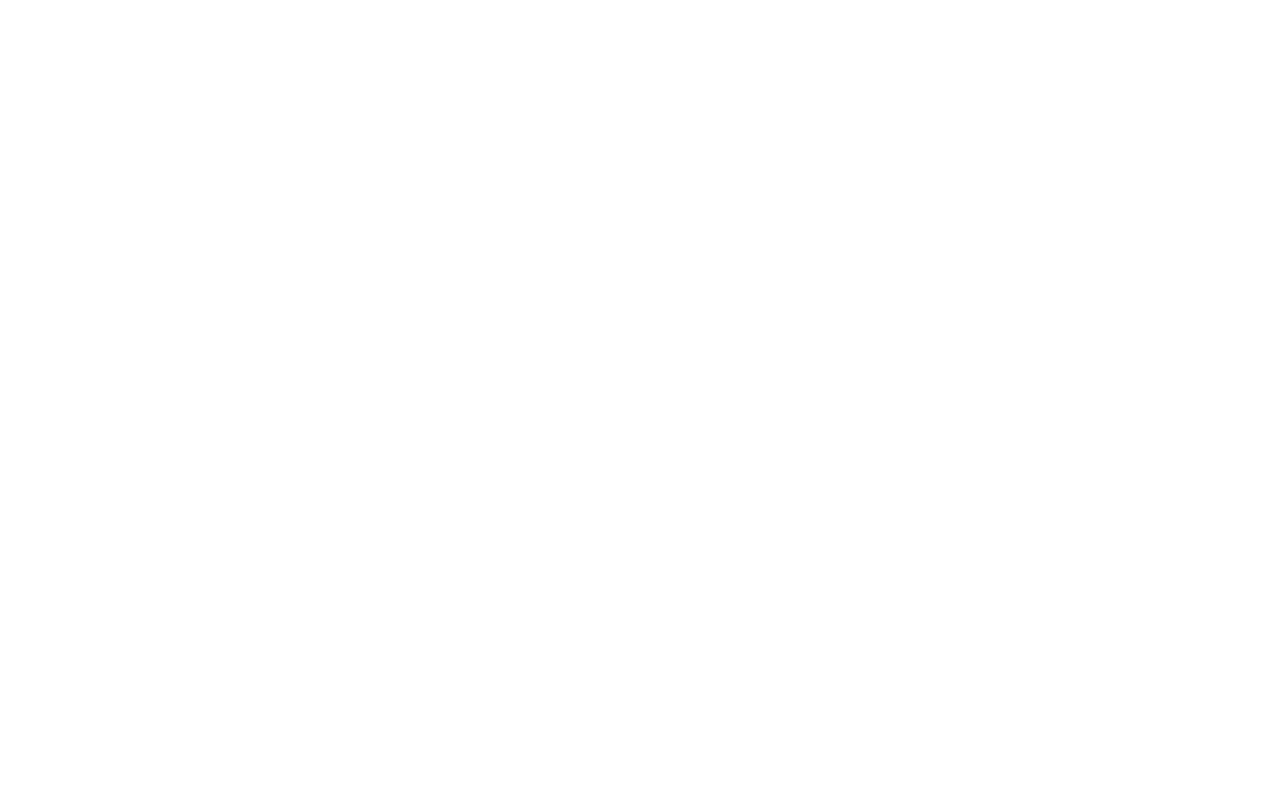
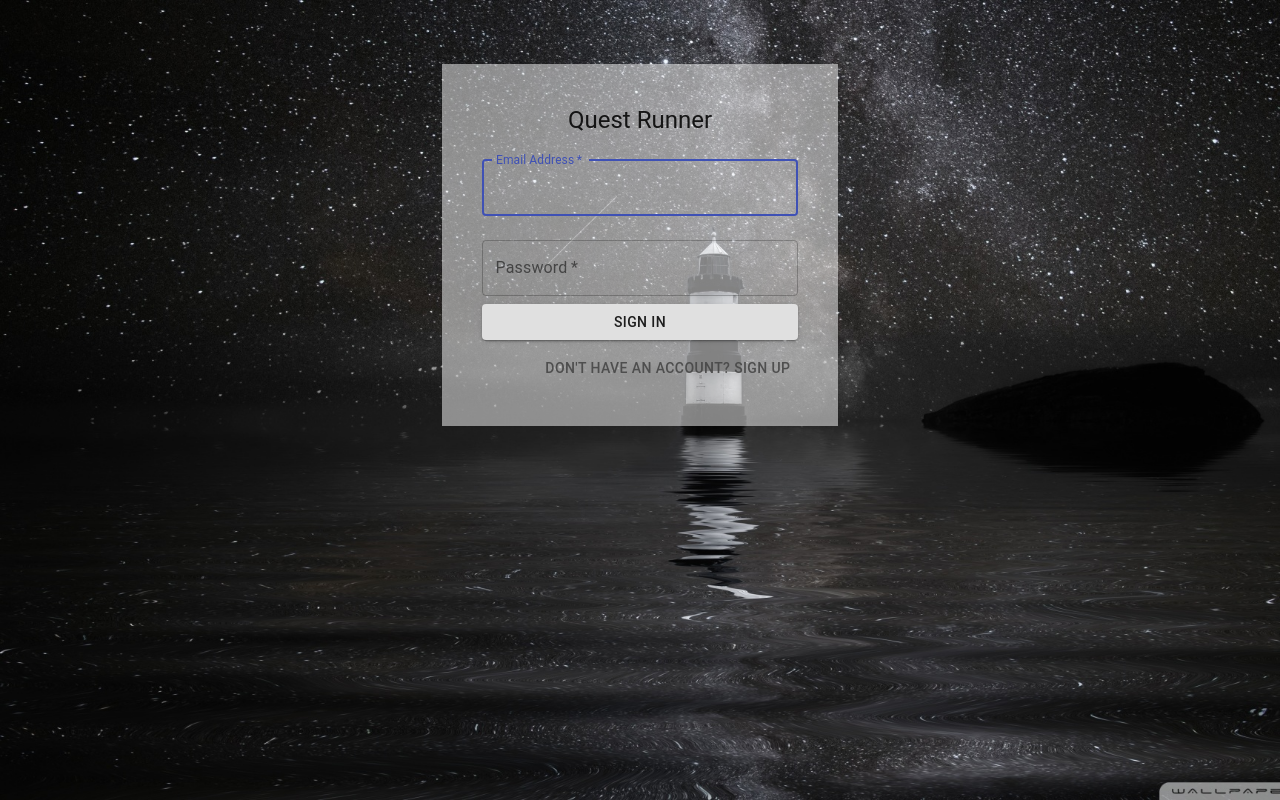
Before and after one commit to yoonah1996/QuestRunner, a React (Create React App) app: page /userLoginPage in a window 1280 px wide. Before the commit this address led to /user. Built offline with nearby package versions, Linux system fonts and the light colour scheme.

Commit message:
:lipstick: login server

```diff
--- a/public/index.html
+++ b/public/index.html
@@ -10,6 +10,17 @@
       content="Web site created using create-react-app"
     />
     <title>QuestRunner</title>
+    <style>
+      #root{
+        position: fixed;
+        width: 100%;
+        height: 100%;
+        left: 0;
+        top: 0;
+        display: flex;
+        /* z-index: 10; */
+      }
+      </style>
   </head>
   <body>
     <div id="root"></div>
--- a/src/App.tsx
+++ b/src/App.tsx
@@ -5,6 +5,7 @@
 import { actions } from './store/modules/userLogin';
 import UserLogin from './UserLogin';
 import UserJoin from './components/UserJoin/UserJoin';
+
 // 라우팅
 // Islogin
 const App: React.FC = () => {
@@ -12,10 +13,10 @@
   // const dispatch = useDispatch();
   // dispatch(actions.setDarkmode({ darkmode: true }));
   return (
-    <div className="App">
-      <Switch>
-        <Route exact path="/userJoinPage" component={UserJoin} />
-        {/* <Route
+    <Switch>
+      <Route exact path="/userJoinPage" component={UserJoin} />
+      <Route exact path="/userLoginPage" component={UserLogin} />
+      {/* <Route
             path="/user"
             render={() => {
               if (!isLogin) {
@@ -24,9 +25,8 @@
               return <Theplace />;
             }}
           /> */}
-        <Route path="/" render={() => <Redirect to="/user" />} />
-      </Switch>
-    </div>
+      <Route path="/" render={() => <Redirect to="/userLoginPage" />} />
+    </Switch>
   );
 };
 
--- a/src/UserLogin.tsx
+++ b/src/UserLogin.tsx
@@ -1,16 +1,25 @@
+/* eslint-disable react/prop-types */
 import React, { useState } from 'react';
 import Button from '@material-ui/core/Button';
 import CssBaseline from '@material-ui/core/CssBaseline';
 import TextField from '@material-ui/core/TextField';
 import Grid from '@material-ui/core/Grid';
-import LockOutlinedIcon from '@material-ui/icons/LockOutlined';
 import Typography from '@material-ui/core/Typography';
 import { makeStyles } from '@material-ui/core/styles';
 import Container from '@material-ui/core/Container';
+import { RouteComponentProps } from 'react-router-dom';
 import { useSelector, useDispatch } from 'react-redux';
-// import Image from './penmon.jpg';
+import Image from './penmon.jpg';
 import { RootState } from './store/modules';
 import { actions } from './store/modules/userLogin';
+
+const axios = require('axios');
+// const httpRes = axios.create({
+//   baseURL: 'http://61.75.4.217/userinfo',
+//   header: {
+
+//   }
+// })
 
 const useStyles = makeStyles((theme) => ({
   paper: {
@@ -19,22 +28,30 @@
     display: 'flex',
     flexDirection: 'column',
     alignItems: 'center',
-    backgroundColor: 'white',
+    backgroundColor: 'rgba(255,255,255,0.5)',
     width: '100%',
     height: '100%',
     padding: '10%',
   },
   drawerPaper: {
-    // backgroundSize: 'cover',
-    // backgroundImage: `url(${Image})`,
+    width: '100vw',
+    height: '100vh',
+    backgroundSize: 'cover',
+    backgroundImage: `url(${Image})`,
   },
   form: {
     width: '100%', // Fix IE 11 issue.
     marginTop: theme.spacing(1),
   },
+  signUp: {
+    marginTop: '10px',
+  },
+  signUpButton: {
+    color: 'rgba(70,70,70,0.9)',
+  },
 }));
 
-const UserLogin: React.FC = () => {
+const UserLogin: React.FC<RouteComponentProps> = ({ history: { push } }) => {
   // const dispatch = useDispatch();
   // dispatch(actions.setLogin({ isLogin: true, token:  }));
   const classes = useStyles();
@@ -47,6 +64,10 @@
     setValues({ ...form, [e.target.id]: e.target.value });
   };
 
+  const submitClick = (e: React.FormEvent<Element>) => {
+    console.log(form);
+  };
+
   return (
     <div className={classes.drawerPaper}>
       <Container component="main" maxWidth="xs">
@@ -55,7 +76,7 @@
           <Typography component="h1" variant="h5">
             Quest Runner
           </Typography>
-          <form className={classes.form} noValidate>
+          <form className={classes.form} noValidate onSubmit={submitClick}>
             <TextField
               variant="outlined"
               margin="normal"
@@ -82,19 +103,26 @@
               fullWidth
               variant="contained"
               // color="text.disabled"
-              className="loginBt"
-              onClick={() => {
-                console.log(form.email, form.password);
+              onClick={async () => {
+                axios.post('http://61.75.4.217/userinfo', {
+                  body: form,
+                })
+                  .then((response: string) => {
+                    console.log(response);
+                  })
+                  .catch((error: string) => {
+                    console.log(error);
+                  });
               }}
             >
               Sign In
             </Button>
-            <Grid container>
+            <Grid className={classes.signUp} container>
               <Grid item xs />
               <Grid item>
-                {/* <Link href="#" variant="body2">
-                  {"Don't have an account? Sign Up"}
-                </Link> */}
+                <Button className={classes.signUpButton} onClick={() => { push('/userJoinPage'); }}>
+                  Don't have an account? Sign Up
+                </Button>
               </Grid>
             </Grid>
           </form>
```
Also changed, not shown: src/penmon.jpg (added).
